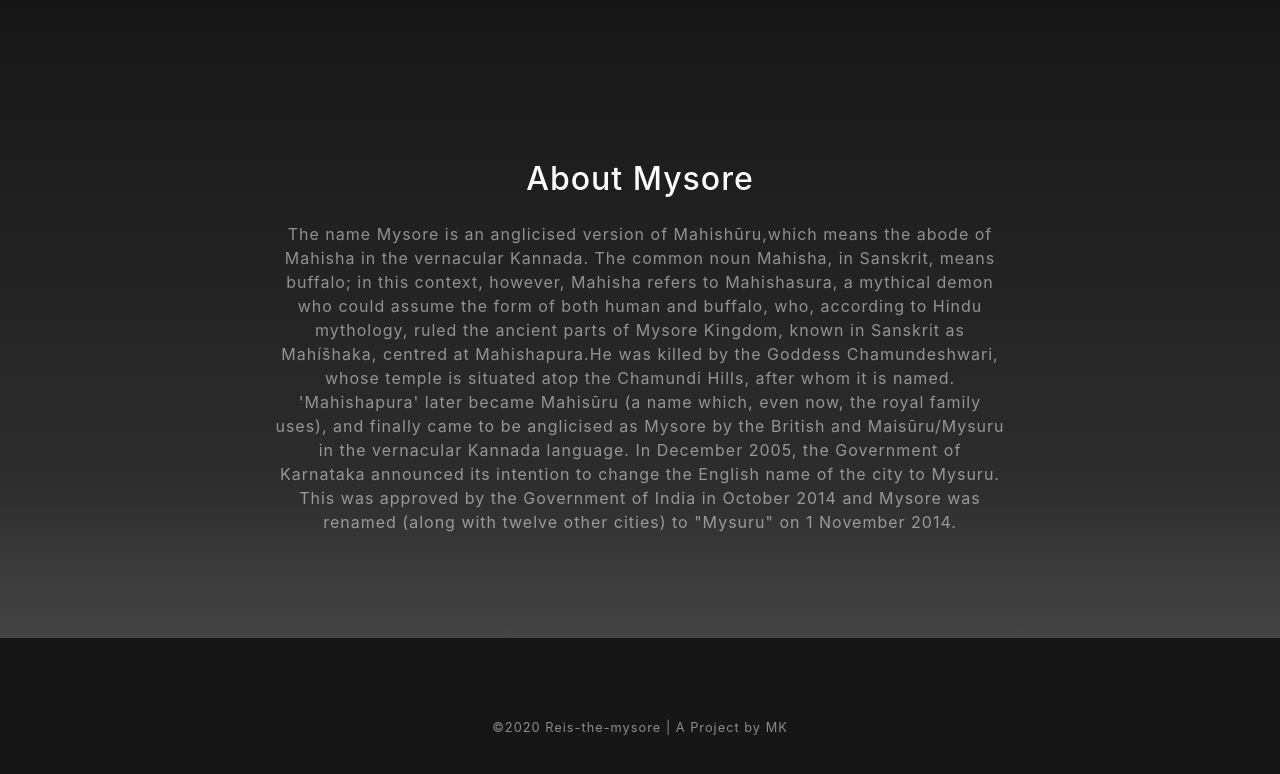
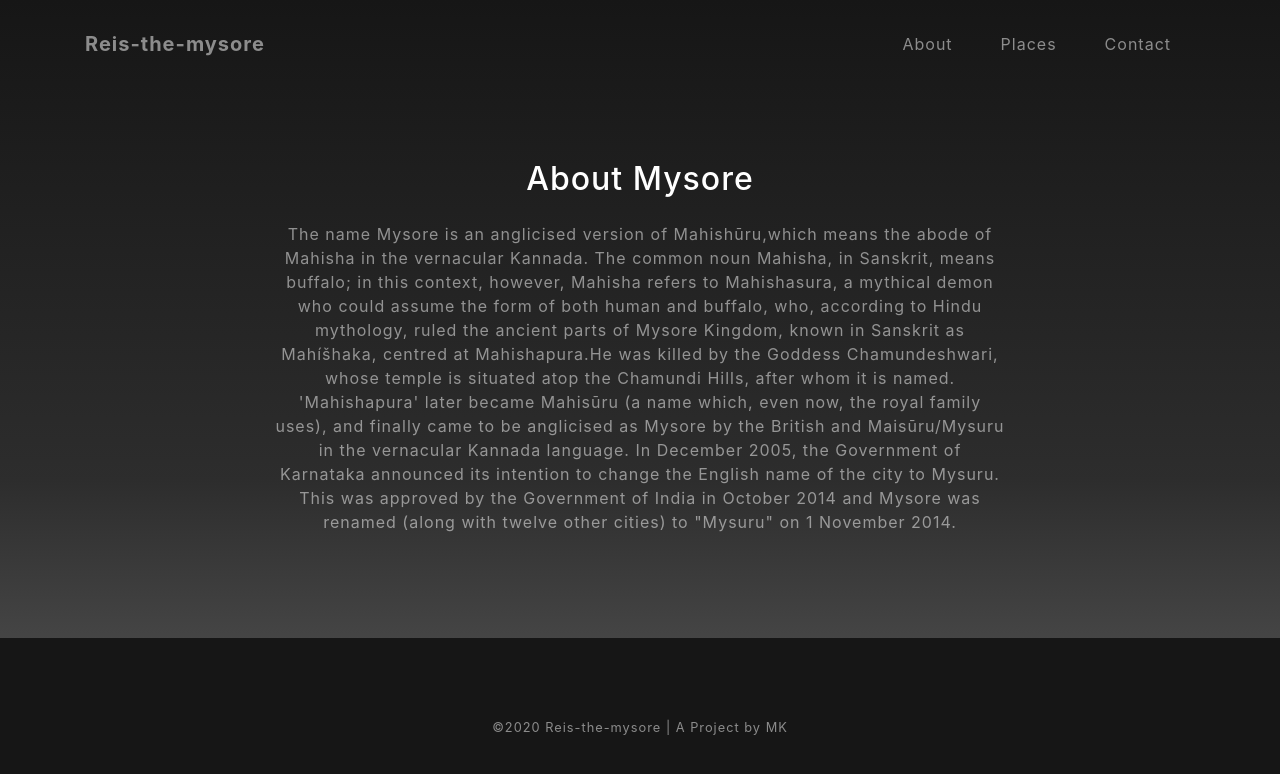
Before and after one commit to Arjunvm/reis-the-mysore, a website with bundled scripts: page about.html in a window 1280 px wide. Built offline with nearby package versions, Linux system fonts and the light colour scheme.

Commit message:
Update about.html

```diff
--- a/about.html
+++ b/about.html
@@ -22,6 +22,30 @@
   <link href="css/grayscale.min.css" rel="stylesheet">
 
 </head>
+
+   <!-- Navigation -->
+  <nav class="navbar navbar-expand-lg navbar-light fixed-top" id="mainNav">
+    <div class="container">
+      <a class="navbar-brand js-scroll-trigger" href="#page-top">Reis-the-mysore</a>
+      <button class="navbar-toggler navbar-toggler-right" type="button" data-toggle="collapse" data-target="#navbarResponsive" aria-controls="navbarResponsive" aria-expanded="false" aria-label="Toggle navigation">
+        Menu
+        <i class="fas fa-bars"></i>
+      </button>
+      <div class="collapse navbar-collapse" id="navbarResponsive">
+        <ul class="navbar-nav ml-auto">
+          <li class="nav-item">
+            <a class="nav-link js-scroll-trigger" href="about.html">About</a>
+          </li>
+          <li class="nav-item">
+            <a class="nav-link js-scroll-trigger" href="#projects">Places</a>
+          </li>
+          <li class="nav-item">
+            <a class="nav-link js-scroll-trigger" href="#signup">Contact</a>
+          </li>
+        </ul>
+      </div>
+    </div>
+  </nav>
 
    <!-- About Section -->
   <section id="about" class="about-section text-center">
```
